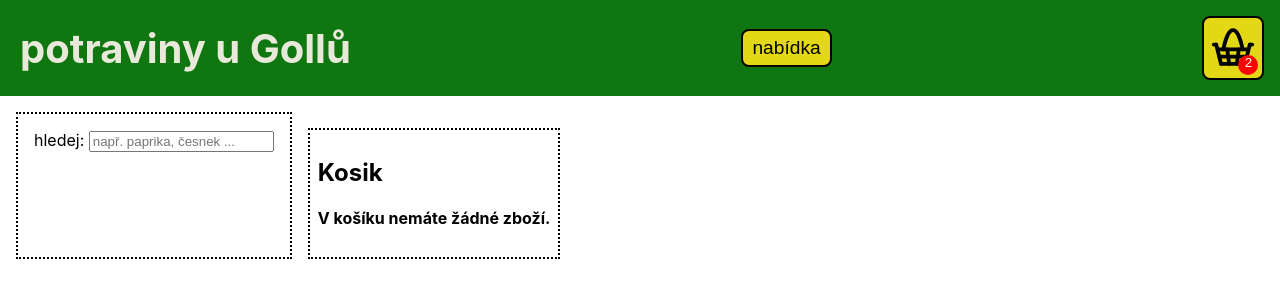
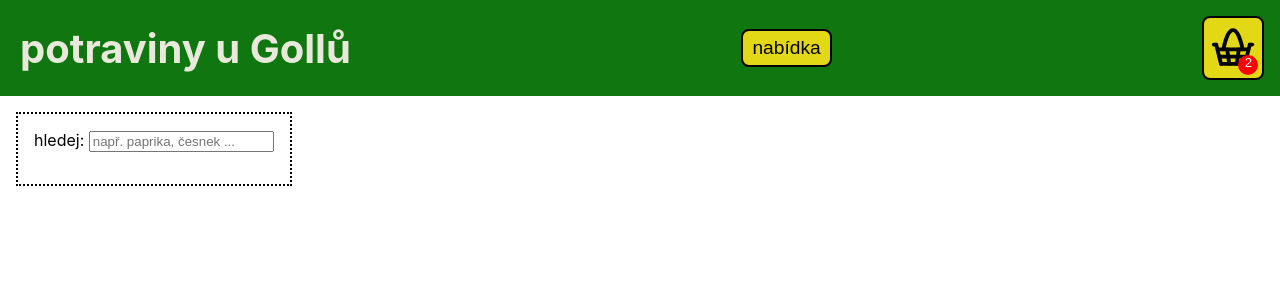
Before and after one commit to Dusan-Goll/OvoZel, a React (Create React App) app: page / in a window 1280 px wide. Shown: the top 300 px of the page. Built offline with nearby package versions, Linux system fonts and the light colour scheme.

Commit message:
I implemented splitted Searching and Cart component. Now - switching between those components displays one of them alone.

```diff
--- a/src/App.js
+++ b/src/App.js
@@ -10,6 +10,7 @@ let seznamZbozi = Object.values(vseZbozi);
 function App() {
   const [vyraz, setVyraz] = useState('');
   const [zboziKosik, setZboziKosik] = useState([]);
+  const [status, setStatus] = useState('search');
 
   function handleChange(e) {
     setVyraz(e.target.value);
@@ -60,8 +61,10 @@ function App() {
     <>
       <header>
         <h1>potraviny u Gollů</h1>
-        <button id="nabidka">nabídka</button>
-        <button id="kosik">
+        <button id="nabidka" onClick={(e) => setStatus('search')}>
+          nabídka
+        </button>
+        <button id="kosik" onClick={(e) => setStatus('cart')}>
           <img
             className="cart-icon" src="./img/svgs/cart.svg"
             alt="ikonka nákupního košíku"
@@ -71,6 +74,7 @@ function App() {
       </header>
 
       <main>
+        {status === 'search' && (
           <div className="search-and-results">
             <Vyhledavani vyraz={vyraz} onHandleChange={handleChange}/>
             <FilteredList
@@ -79,12 +83,14 @@ function App() {
               onPridejDoKosiku={handlePridejDoKosiku}
             />
           </div>
-
+        )}
+        {status === 'cart' && (
           <Kosik
             vKosiku={zboziKosik}
             onChangeQuantity={handleChangeQuantity}
             onDiscardItem={handleDiscardItem}
           />
+        )}
       </main>
     </>
   );
```
Lines whose indentation alone changed are shown as unchanged.
